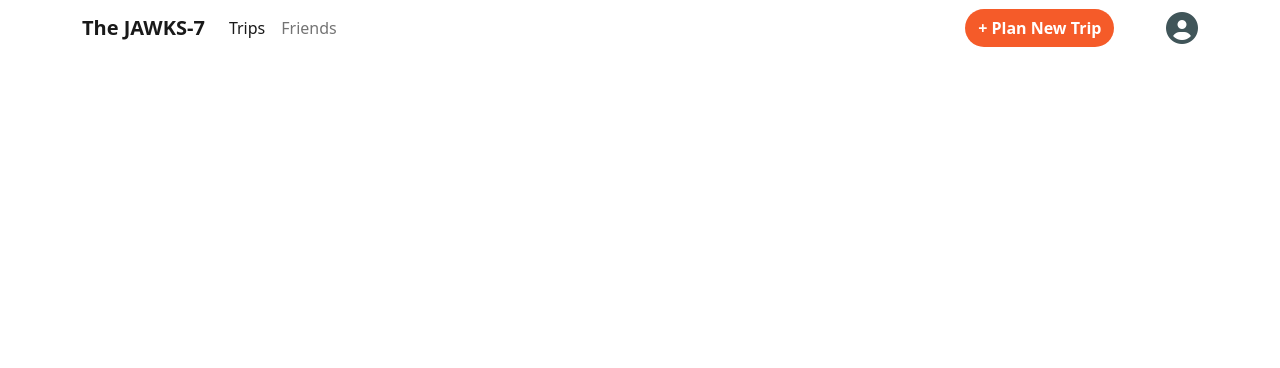
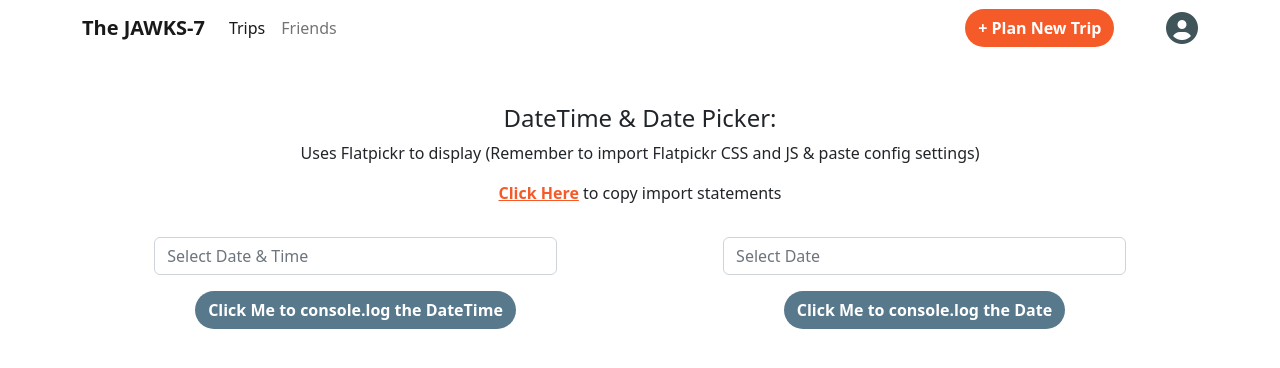
Before and after one commit to sethyup/Kyoosh, a website: page templates/template.html in a window 1280 px wide. Drawn offline with nearby package versions, Linux system fonts and the light colour scheme.

Commit message:
DateTime and Date selector add to template.html
Used Flatpickr import to display a date and datetime selector on Template.html page.

Also minor change: Shifted Font Awesome JS import statements to bottom of all pages for performance improvement

```diff
--- a/templates/template.html
+++ b/templates/template.html
@@ -11,8 +11,8 @@
     <!-- bootstrap css -->
     <link href="../css/main.min.css" rel="stylesheet">
 
-    <!-- Font Awesome CSS -->
-    <script src="https://kit.fontawesome.com/c7ddd7a650.js" crossorigin="anonymous"></script>
+    <!-- Flatpickr CSS-->
+    <link rel="stylesheet" href="https://cdn.jsdelivr.net/npm/flatpickr/dist/flatpickr.min.css">
 
     <title>WAD Travels Project</title>
 </head>
@@ -58,7 +58,72 @@
         </div>
     </nav>
 
+    <!-- datetime input format -->
+    <div class="container-fluid my-5">
+        <div class="row text-center">
+            <h4>DateTime & Date Picker:</h4>
+            <p>Uses Flatpickr to display (Remember to import Flatpickr CSS and JS & paste config settings)</p>
+            <p><a href="https://flatpickr.js.org/getting-started/#:~:text=Non%2Dmodule%20environments" target="_blank" style="font-weight: bold;">Click Here</a> to copy import statements</p>
+        </div>
+
+        <div class="row justify-content-evenly my-3">
+            <div class="col-sm-4">
+                <!-- DATE & TIME SELECTOR ------------------------------------------------------------ -->
+                <input type="datetime-local" placeholder="Select Date & Time" id="datetime_test">
+            </div>
+            <div class="col-sm-4">
+                <!-- DATE ONLY SELECTOR -------------------------------------------------------------- -->
+                <input type="date" placeholder="Select Date" id="date_test">
+            </div>
+        </div>
+
+        <div class="row justify-content-evenly">
+            <div class="col-sm-4 d-flex justify-content-center">
+                <button onclick="get_val()" class="btn btn-main-bold">Click Me to console.log the DateTime</button>
+            </div>
+            <div class="col-sm-4 d-flex justify-content-center">
+                <button onclick="get_date()" class="btn btn-main-bold">Click Me to console.log the Date</button>
+            </div>
+        </div>
+    </div>
+
+
+    <script>
+        function get_val() {
+            console.log(document.getElementById("datetime_test").value)
+        }
+
+        function get_date() {
+            console.log(document.getElementById("date_test").value)
+        }
+    </script>
+
+
+    <!-- START OF JS IMPORTS (DO NOT ADD ANYTHING BELOW THIS LINE!) ---------------------------------------------------------------------------------------------- -->
+    <!-- Font Awesome JS -->
+    <script src="https://kit.fontawesome.com/c7ddd7a650.js" crossorigin="anonymous"></script>
+
     <!-- bootstrap js -->
     <script src="https://cdn.jsdelivr.net/npm/bootstrap@5.2.1/dist/js/bootstrap.bundle.min.js" integrity="sha384-u1OknCvxWvY5kfmNBILK2hRnQC3Pr17a+RTT6rIHI7NnikvbZlHgTPOOmMi466C8" crossorigin="anonymous"></script>
+
+    <!-- Flatpickr JS -->
+    <script src="https://cdn.jsdelivr.net/npm/flatpickr"></script>
+
+    <!-- Flatpickr Config JS (Must come after Flatpickr JS import statement) -->
+    <script>
+        // datetime
+        flatpickr("input[type=datetime-local]", {
+            enableTime: true,
+            dateFormat: "Y-m-d H:i",
+            altInput: true,
+            altFormat: "J F y (h:i K)"
+        });
+
+        // date only
+        flatpickr("input[type=date]", {
+            altInput: true,
+            altFormat: "J F Y"
+        })
+    </script>
 </body>
 </html>
```
Also changed, not shown: index.html (+4 -3 lines), map.html (+9 -3 lines), templates/homepage.html (+5 -3 lines), templates/sidebar.html (+4 -3 lines), templates/styling/styling.html (+6 -4 lines).
